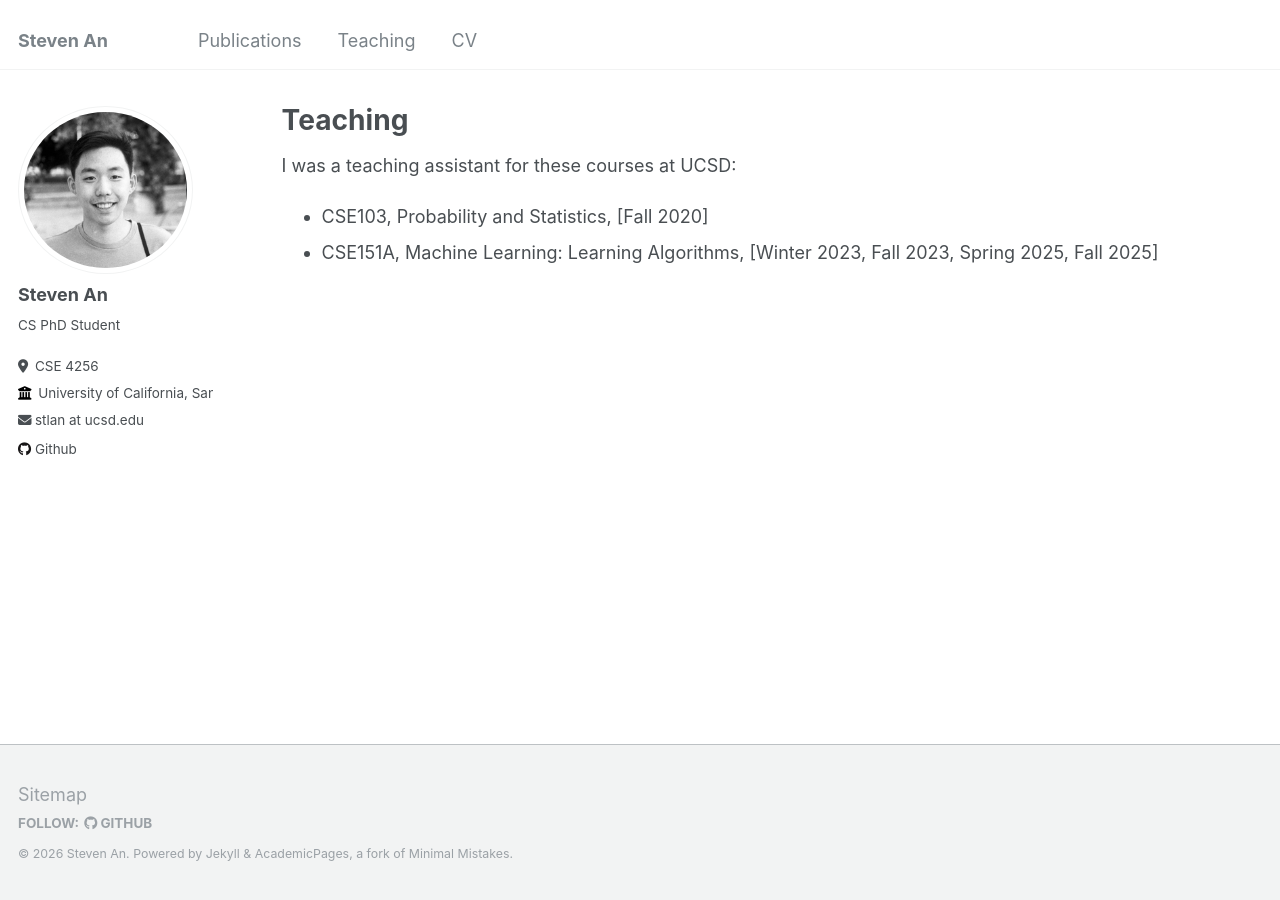
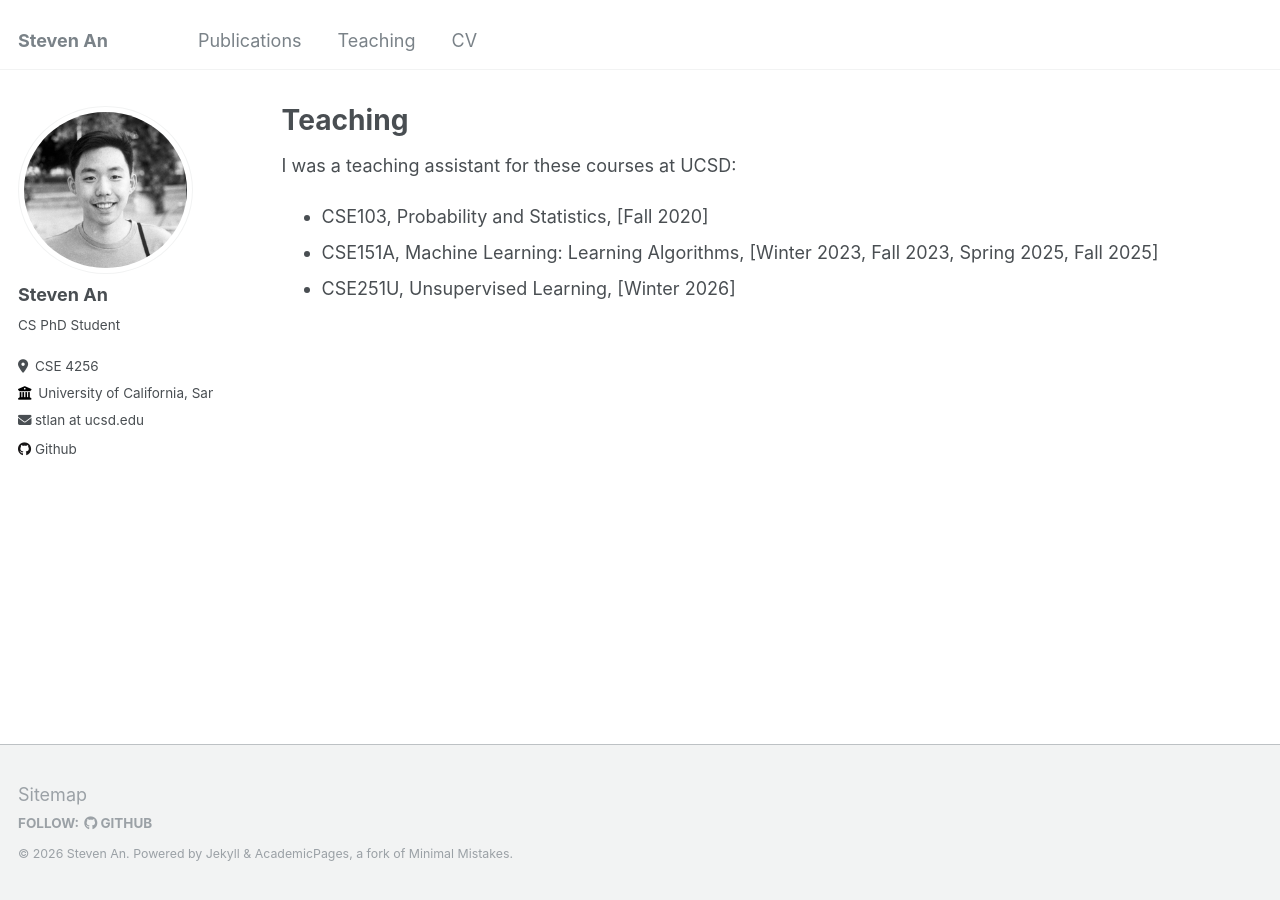
Before and after one commit to stevenan5/stevenan5.github.io, a Jekyll site: the page built from _pages/teaching.md, in a window 1280 px wide. Built offline with Jekyll 4.4.1, drawn with Linux system fonts in a browser that asks for light colours.

Commit message:
Update teaching.md

```diff
--- a/_pages/teaching.md
+++ b/_pages/teaching.md
@@ -11,3 +11,4 @@ I was a teaching assistant for these courses at UCSD:
 
 - CSE103, Probability and Statistics, [Fall 2020]
 - CSE151A, Machine Learning: Learning Algorithms, [Winter 2023, Fall 2023, Spring 2025, Fall 2025]
+- CSE251U, Unsupervised Learning, [Winter 2026]
```
